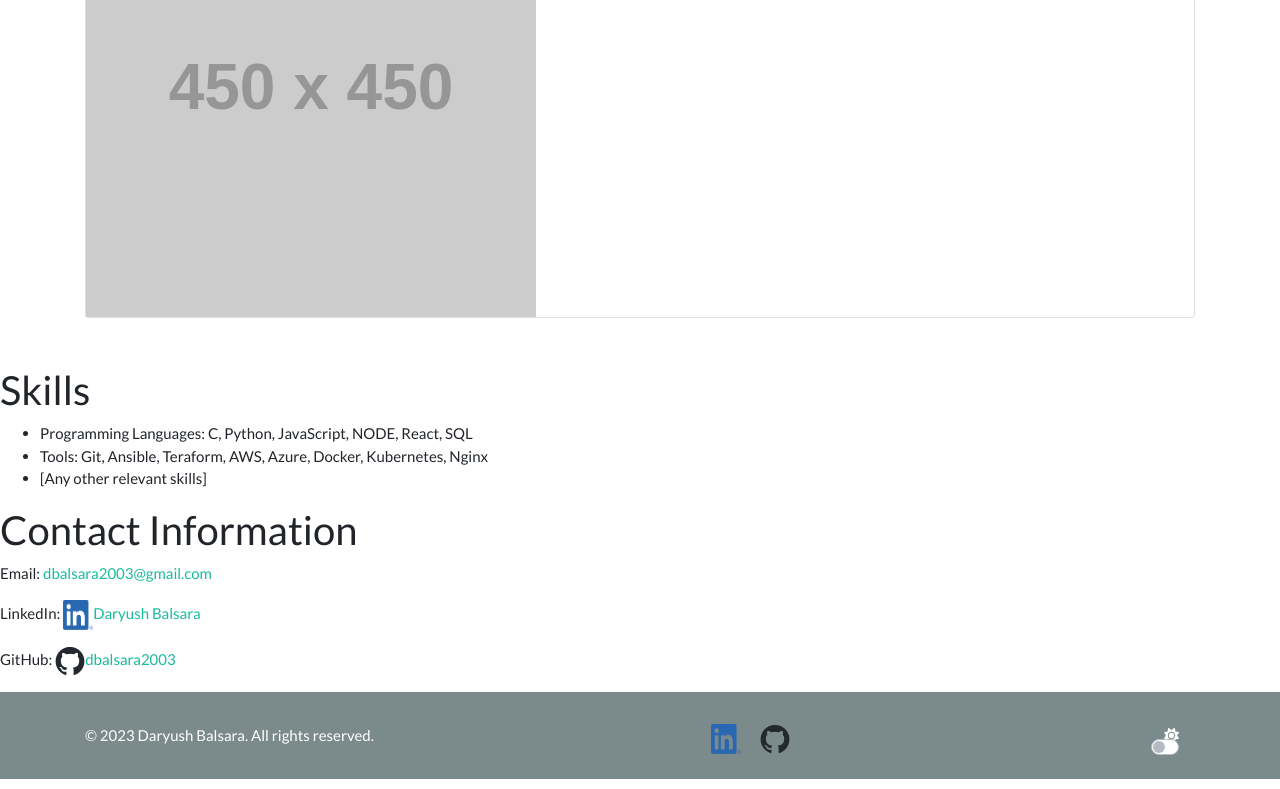
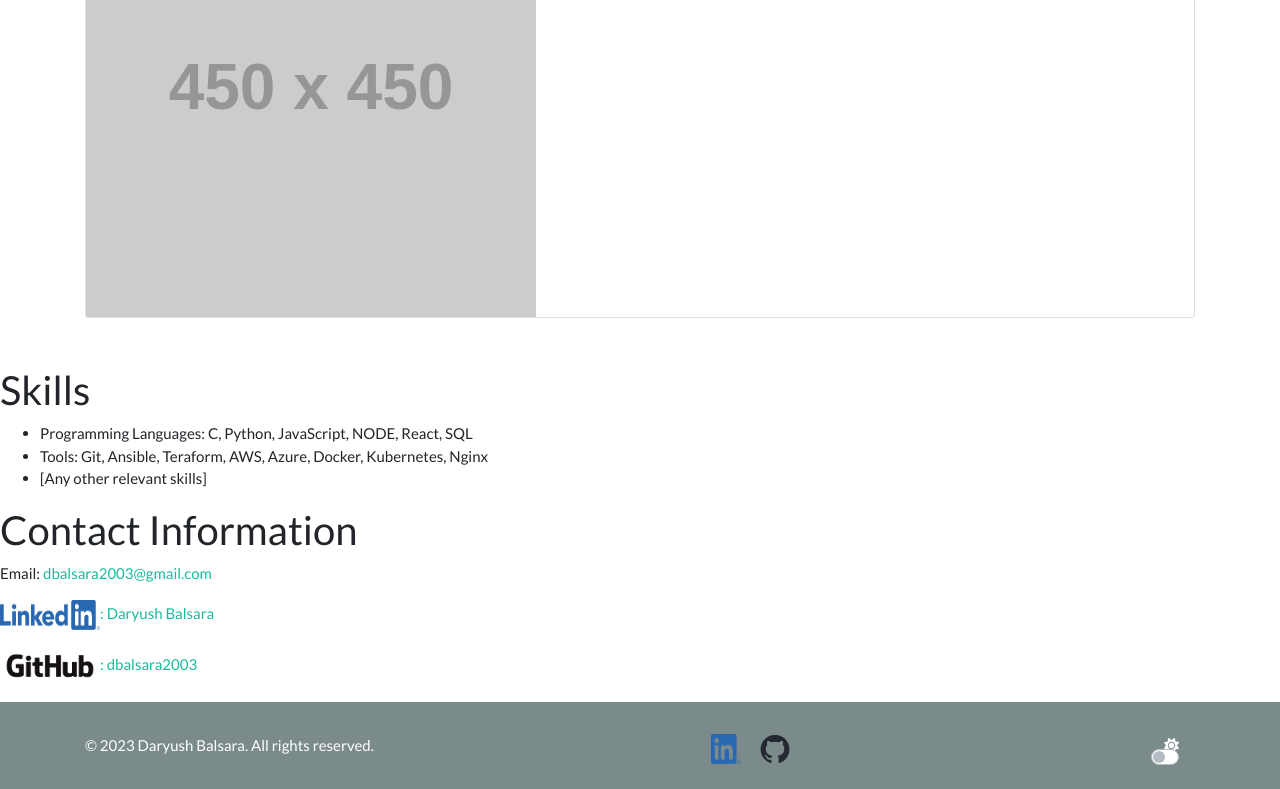
Before and after one commit to dbalsara2003/dbalsara.github.io, a website: page index.html in a window 1280 px wide. Shown: the part 1230-2019 px from the top of the page. Drawn offline with nearby package versions, Linux system fonts and the light colour scheme; files that its build step writes are made by us from their sources; placeholder pictures from the web are drawn by us.

Commit message:
added some new logos

```diff
--- a/index.html
+++ b/index.html
@@ -89,8 +89,8 @@
         <section id="contact">
             <h2>Contact Information</h2>
             <p>Email: <a href="dbalsara2003@gmail.com">dbalsara2003@gmail.com</a></p>
-            <p>LinkedIn: <a href="https://www.linkedin.com/in/daryush-balsara-b880a1239/" target="_blank"><img src="./assets/LI-In-Bug.png" alt="LinkedIn Logo " width="30" height="30">Daryush Balsara</a></p>
-            <p>GitHub: <a href="https://www.github.com/dbalsara2003" target="_blank"><img src="./assets/github-mark.png" alt="GitHub Logo " width="30" height="30">dbalsara2003</a></p>
+            <p><a href="https://www.linkedin.com/in/daryush-balsara-b880a1239/" target="_blank"><img src="./assets/LI-Logo.png" alt="LinkedIn Logo" width="100" height="30">: Daryush Balsara</a></p>
+            <p><a href="https://www.github.com/dbalsara2003" target="_blank"><img src="./assets/GitHub_Logo.png" alt="GitHub Logo" width="100" height="40">: dbalsara2003</a></p>
         </section>
 
         <footer class="mt-auto bg-dark text-white p-3 text-center">
```
Also changed, not shown: assets/GitHub_Logo.png (added), assets/GitHub_Logo_White.png (added), assets/LI-Logo.png (added), assets/github-mark-white.png (added).
